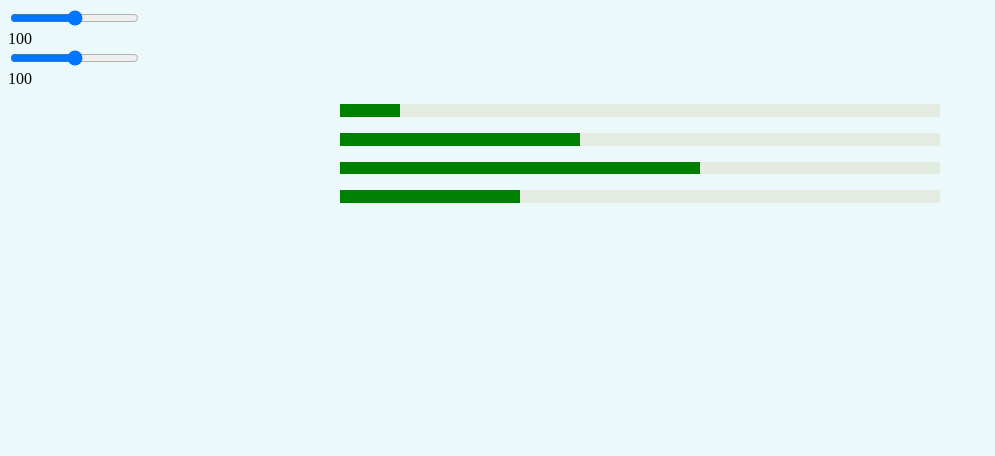
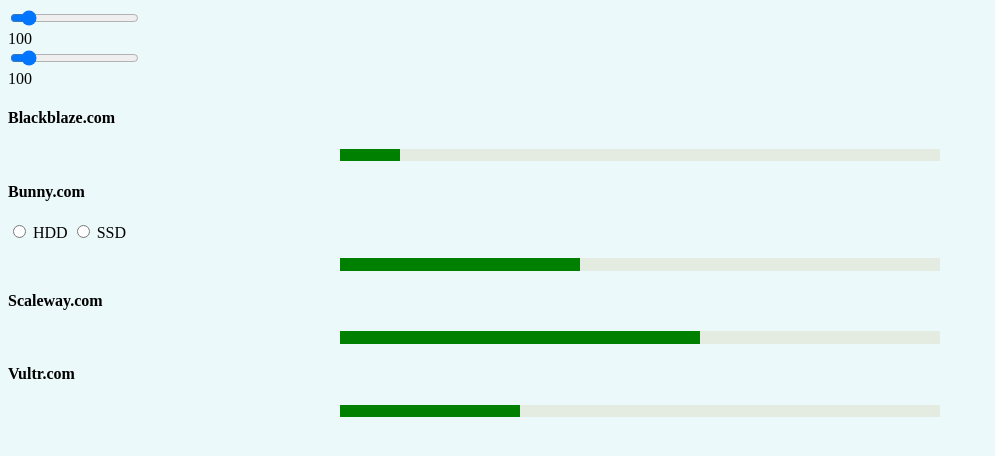
Before and after one commit to dmelnychuk/bc, a plain HTML site: page index.html in a window 1280 px wide. Shown: the whole page, without its empty margins (0-995 px from the left). Drawn offline with Linux system fonts and the light colour scheme.

Commit message:
added radiobuttons

```diff
--- a/index.html
+++ b/index.html
@@ -10,24 +10,39 @@
 <body>
 
     <div class="storage">
-        <input type="range" id="sliderstorage" min="0" max="200" value="100" >
+        <input type="range" id="sliderstorage" min="0" max="1000" value="100" step="1" >
         <div class="value-storage" id="value-storage">100</div>
 
     </div>
 
 
     <div class="transfere">
-        <input type="range" id="slidertransfere" min="0" max="200" value="100" >
+        <input type="range" id="slidertransfere" min="0" max="1000" value="100" step="1" >
         <div class="value-transfere" id="value-transfere">100</div>
     </div>
 
 
 
     <div class="infographic">
+        <div class="blackblaze"> <h4>Blackblaze.com</h4>
         <div class="stats-bar" id="backblaze-bar" style="--value: .1"></div>
+    </div>
+        <div class="bunny"> <h4>Bunny.com</h4>
+                <input type="radio" id="bunny-radio" name="hdd" value="hdd">
+                <label for="hdd">HDD</label>
+                    <input type="radio" id="bunny-radio" name="ssd" value="ssd">
+                    <label for="ssd">SSD</label>
+        </div>
         <div class="stats-bar" id="bunny-bar" style="--value: .4"></div>
+    </div>
+
+        <div class="scaleway"> <h4>Scaleway.com</h4>
         <div class="stats-bar" id="scaleway-bar" style="--value: .6"></div>
+    </div>
+
+        <div class="vultr"> <h4>Vultr.com</h4>
         <div class="stats-bar" id="vultr-bar" style="--value: .3"></div>
+        </div>
 
     </div>
 
```
